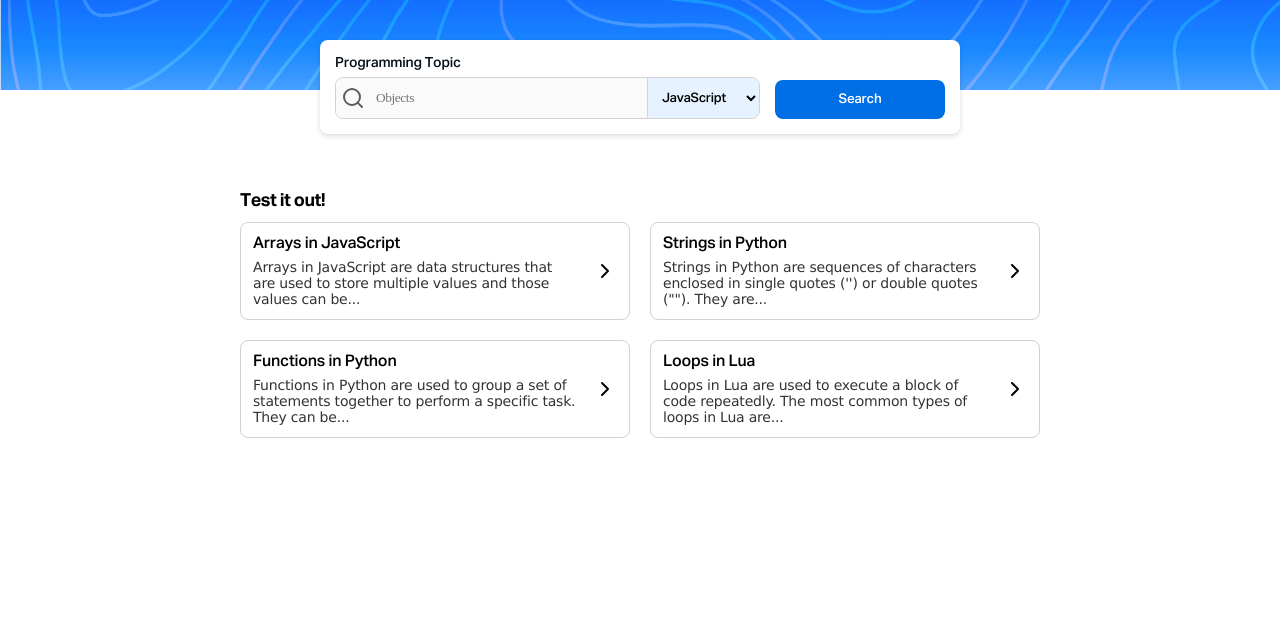
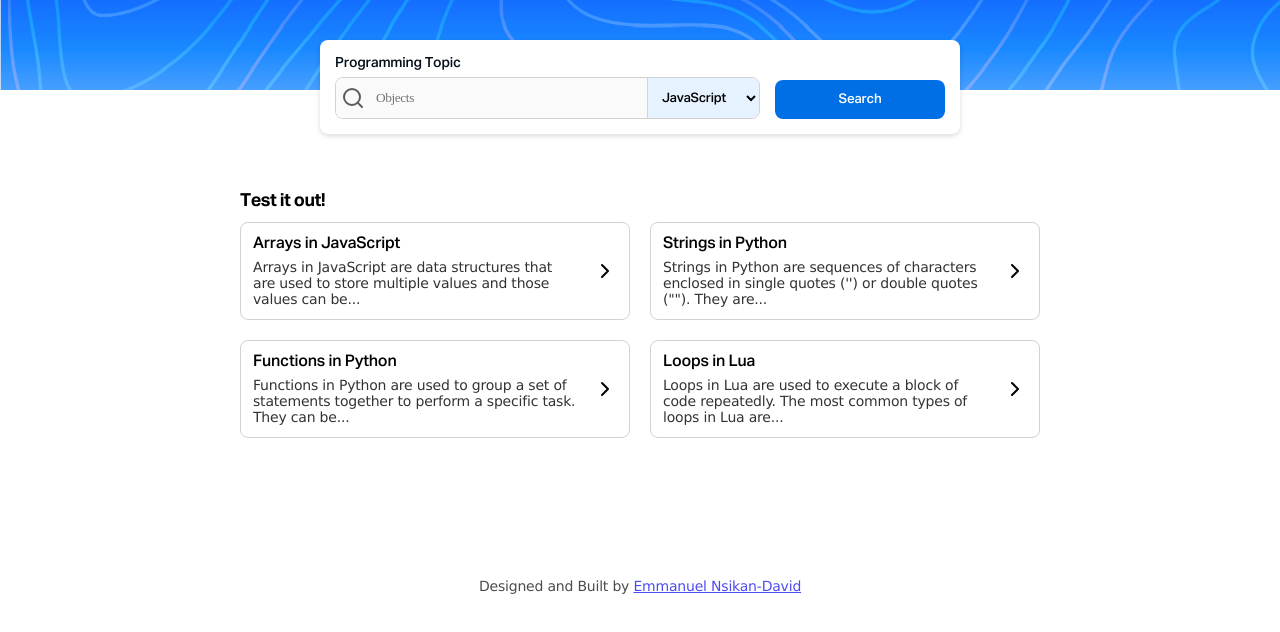
Before and after one commit to Daviddix/howimportant-next, a Next.js app: page / in a window 1280 px wide. Shown: the top 632 px of the page. Built offline with nearby package versions, Linux system fonts and the light colour scheme; a web font is replaced by a local one.

Commit message:
added tag

```diff
--- a/app/globals.css
+++ b/app/globals.css
@@ -46,3 +46,10 @@ html{
   font-family: aktiv-bold;
   src: url("../assets/fonts/AktivGrotesk-Bold.ttf");
 }
+
+.tag{
+  font-size:1.4rem;
+  text-align:center;
+  opacity:  .7;
+  padding: 2rem;
+}
--- a/app/layout.js
+++ b/app/layout.js
@@ -11,6 +11,7 @@ export default function RootLayout({ children }) {
     <html lang="en">
       <body>
         {children}
+        <p className="tag">Designed and Built by <a href="http://nsikandavid.dev" target="_blank" rel="noopener noreferrer">Emmanuel Nsikan-David</a></p>
       </body>
     </html>
   )
```
